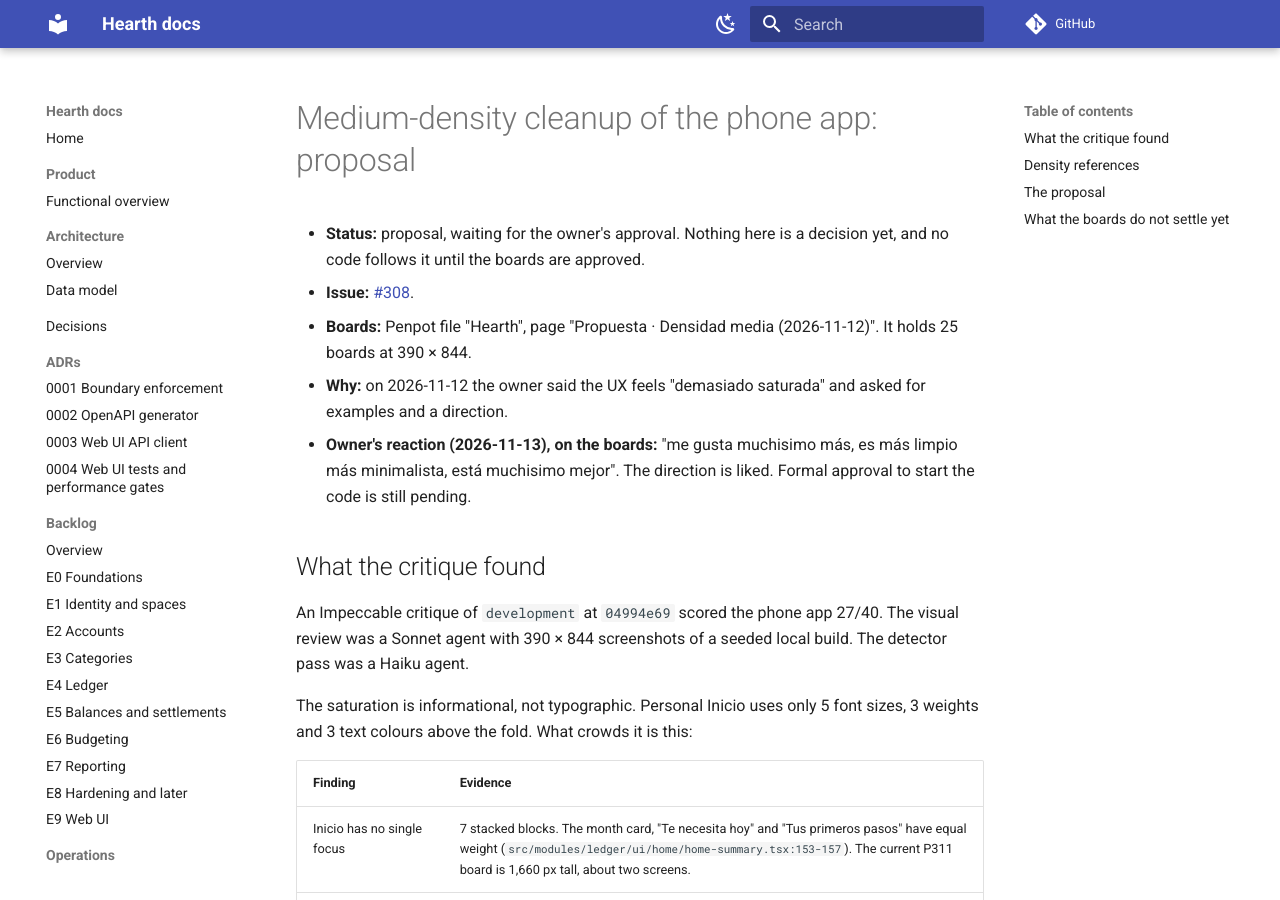
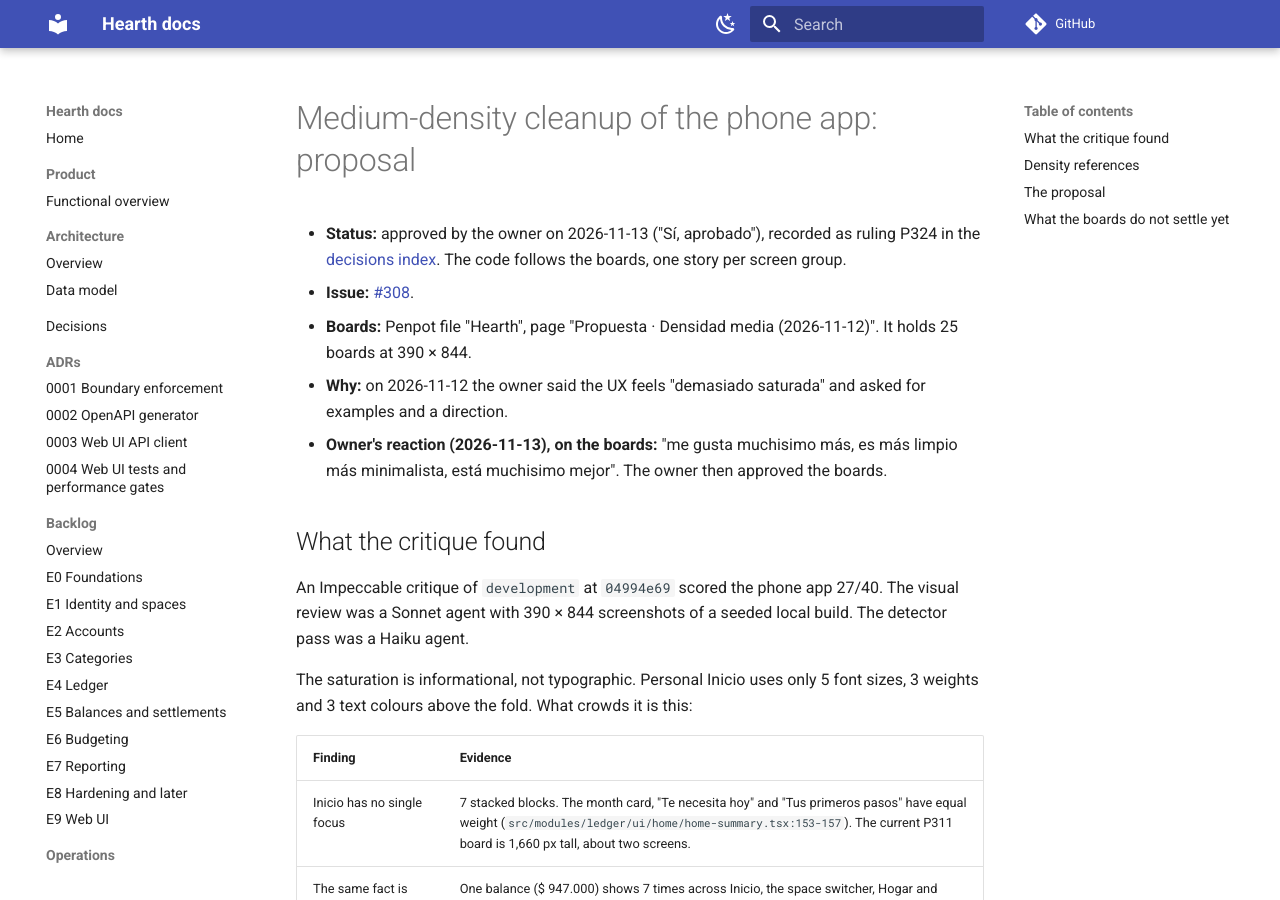
Before and after one commit to Facabore/Hearth, an MkDocs documentation site: the page built from docs/design/2026-11-12-medium-density-proposal.md, in a window 1280 px wide and 900 px high. Built offline with MkDocs 1.6.1 and Material for MkDocs 9.7.7, drawn with Linux system fonts in a browser that asks for light colours; comment, search, counter and statistics services are not loaded; some of the changed text lies outside the part shown.

Commit message:
docs(design): owner approves the medium-density boards as ruling P324 (Refs #308)

```diff
--- a/docs/design/2026-11-12-medium-density-proposal.md
+++ b/docs/design/2026-11-12-medium-density-proposal.md
@@ -1,10 +1,10 @@
 # Medium-density cleanup of the phone app: proposal
 
-- **Status:** proposal, waiting for the owner's approval. Nothing here is a decision yet, and no code follows it until the boards are approved.
+- **Status:** approved by the owner on 2026-11-13 ("Sí, aprobado"), recorded as ruling P324 in the [decisions index](../decisions/README.md). The code follows the boards, one story per screen group.
 - **Issue:** [#308](https://github.com/Facabore/Hearth/issues/308).
 - **Boards:** Penpot file "Hearth", page "Propuesta · Densidad media (2026-11-12)". It holds 25 boards at 390 × 844.
 - **Why:** on 2026-11-12 the owner said the UX feels "demasiado saturada" and asked for examples and a direction.
-- **Owner's reaction (2026-11-13), on the boards:** "me gusta muchisimo más, es más limpio más minimalista, está muchisimo mejor". The direction is liked. Formal approval to start the code is still pending.
+- **Owner's reaction (2026-11-13), on the boards:** "me gusta muchisimo más, es más limpio más minimalista, está muchisimo mejor". The owner then approved the boards.
 
 ## What the critique found
 
@@ -54,4 +54,4 @@ Expected effect: Inicio fits in one screen, and Movimientos shows about 9 rows i
 - **The example data is illustrative.** Sofi, Rosa, Viaje Cartagena, Nequi and the contribution figures are not seeded. Some copy is new and is not yet in `es.json` or `en.json`, for example "Hola de nuevo", "Ahora no" and "Quién puede editar un movimiento".
 - **The boards are checked at 390 px only.** The 320 px reflow and dark theme still need a pass.
 - **No real person has used them.** This is a heuristic review, not a usability test.
-- **After approval:** split the work into stories per screen group. Then change the code to match the boards, per ruling P272.
+- **Each story's own work:** the code changes to match its boards, per ruling P272. Each story also checks its screens at 320 px and in dark mode, and puts its copy into both catalogs.
```
Also changed, not shown: docs/decisions/README.md (+1 -0 lines).
